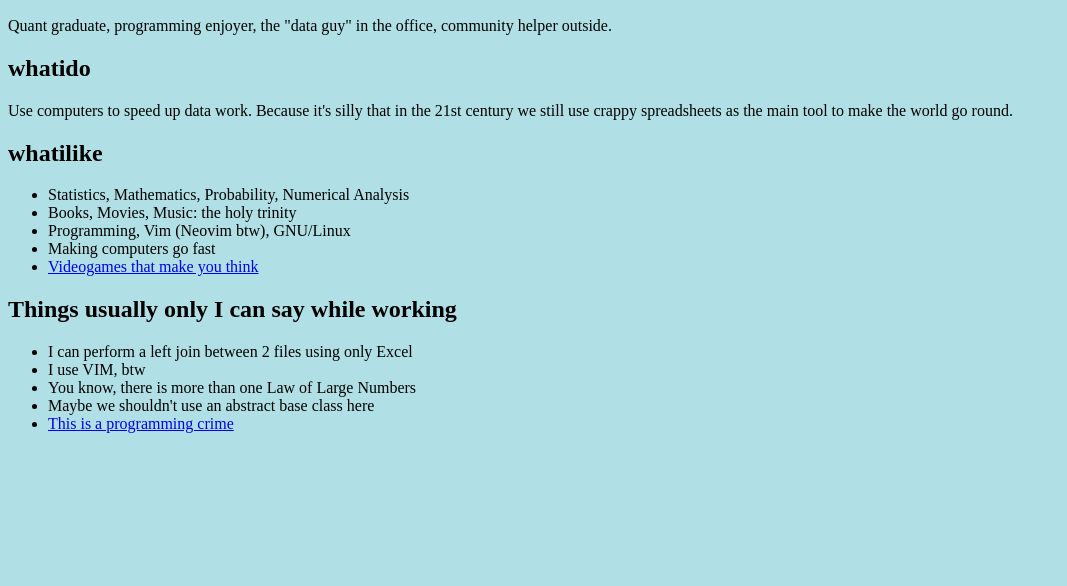
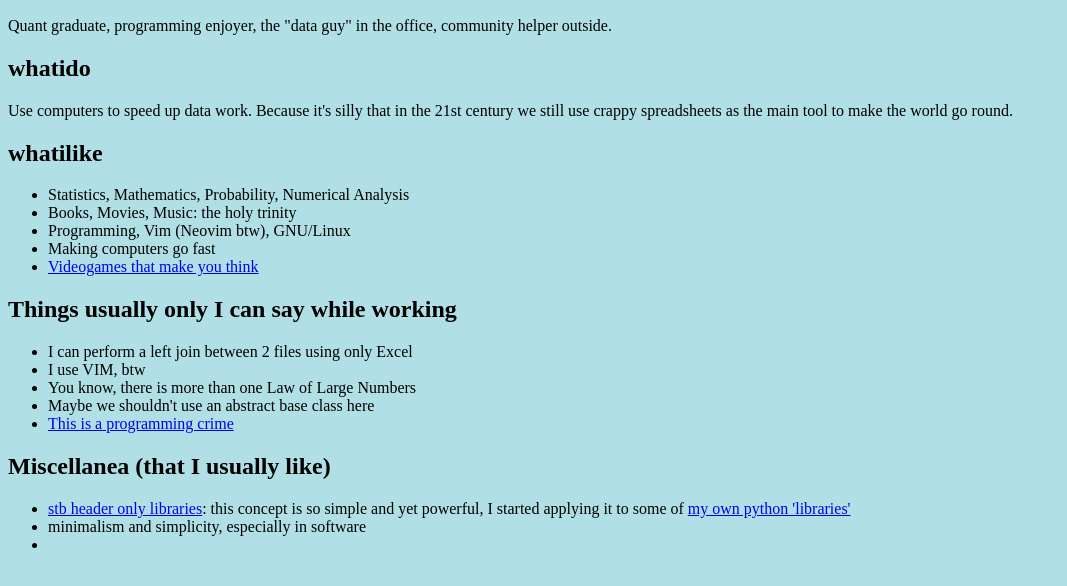
Before and after one commit to GBeggiato/personal_page, a plain HTML site: page index.html in a window 1280 px wide. Shown: the part 110-696 px from the top of the page, without its empty margins (0-1067 px from the left). Drawn offline with Linux system fonts and the light colour scheme.

Commit message:
add section 'miscellanea'

```diff
--- a/index.html
+++ b/index.html
@@ -29,4 +29,10 @@
         <li>Maybe we shouldn't use an abstract base class here</li>
         <li><a href="programming_crimes.html">This is a programming crime</a></li>
     </ul>
+    <h2>Miscellanea (that I usually like)</h2>
+    <ul>
+        <li><a href="https://github.com/nothings/stb">stb header only libraries</a>: this concept is so simple and yet powerful, I started applying it to some of <a href="https://github.com/GBeggiato/pyutils">my own python 'libraries'</a></li>
+        <li>minimalism and simplicity, especially in software</li>
+        <li></li>
+    </ul>
 </body>
```
